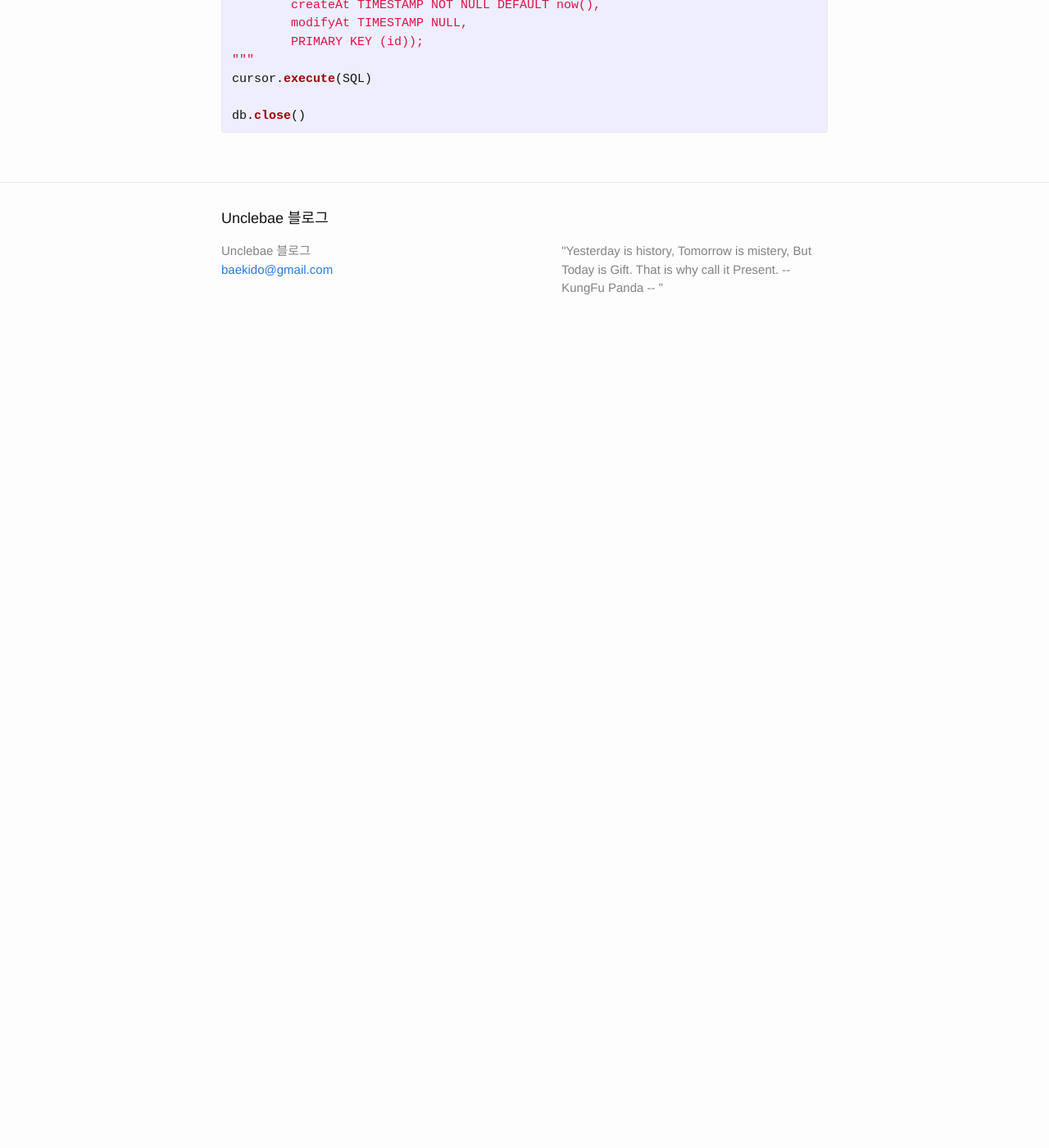
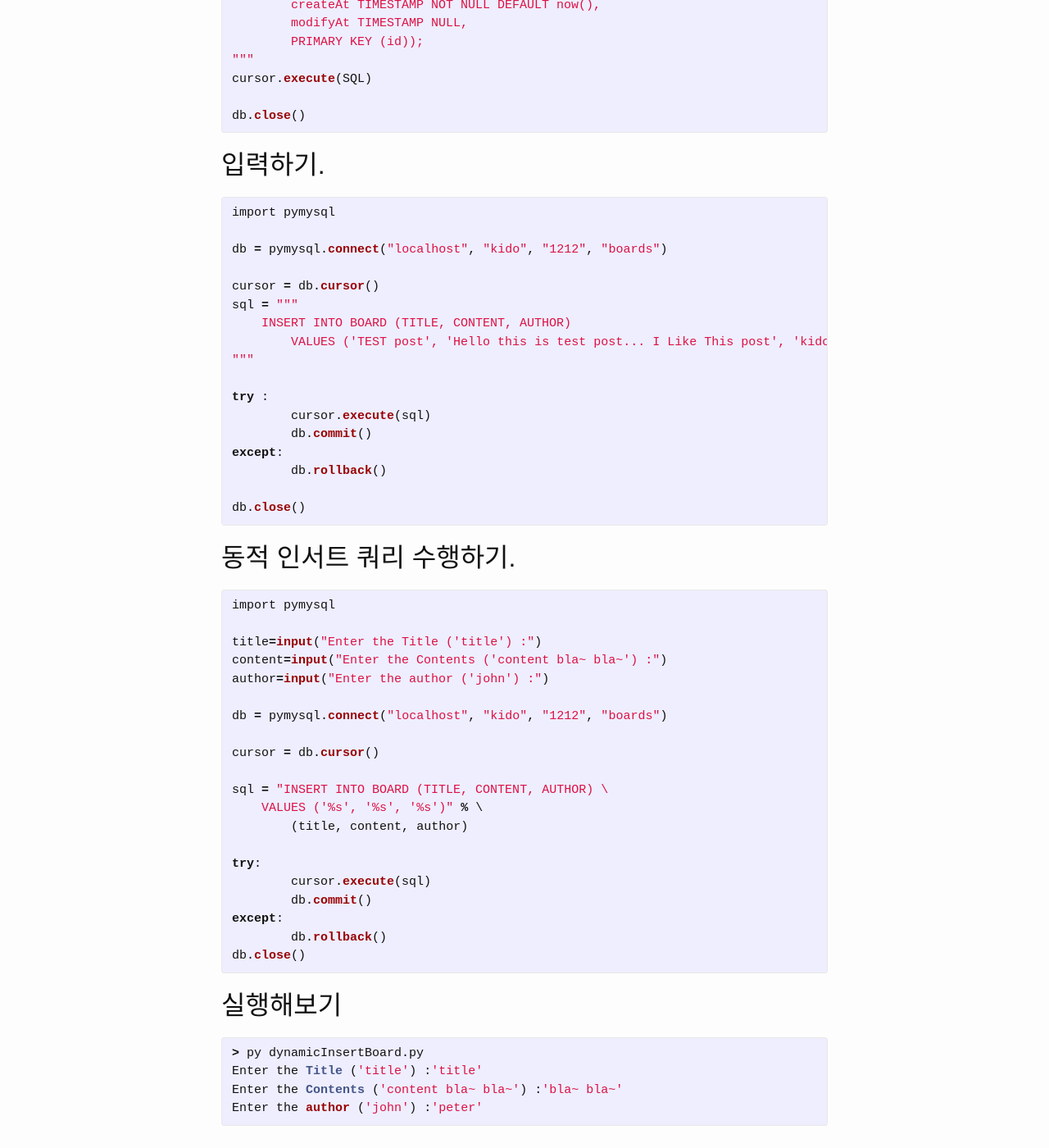
Before and after one commit to unclebae/blog, a Jekyll site: the page built from _posts/2016-07-22-Python-Database.markdown, in a window 1280 px wide and 1400 px high, scrolled down 1379 px. Shown: the whole window at 82% size. Built offline with Jekyll 4.4.1, drawn with Linux system fonts in a browser that asks for light colours; before the commit the page ends 1802 px from its top, so only the background shows below that.

```diff
--- a/_posts/2016-07-22-Python-Database.markdown
+++ b/_posts/2016-07-22-Python-Database.markdown
@@ -62,3 +62,60 @@
 db.close()
 
 {% endhighlight %}
+
+
+## 입력하기.
+{% highlight python %}
+
+import pymysql
+
+db = pymysql.connect("localhost", "kido", "1212", "boards")
+
+cursor = db.cursor()
+sql = """
+    INSERT INTO BOARD (TITLE, CONTENT, AUTHOR)
+	VALUES ('TEST post', 'Hello this is test post... I Like This post', 'kido')
+"""
+
+try :
+	cursor.execute(sql)
+	db.commit()
+except:
+	db.rollback()
+
+db.close()
+{% endhighlight %}
+
+## 동적 인서트 쿼리 수행하기.
+{% highlight python %}
+
+import pymysql
+
+title=input("Enter the Title ('title') :")
+content=input("Enter the Contents ('content bla~ bla~') :")
+author=input("Enter the author ('john') :")
+
+db = pymysql.connect("localhost", "kido", "1212", "boards")
+
+cursor = db.cursor()
+
+sql = "INSERT INTO BOARD (TITLE, CONTENT, AUTHOR) \
+    VALUES ('%s', '%s', '%s')" % \
+	(title, content, author)
+
+try:
+	cursor.execute(sql)
+	db.commit()
+except:
+	db.rollback()
+db.close()
+
+{% endhighlight %}
+
+## 실행해보기
+{% highlight python %}
+> py dynamicInsertBoard.py
+Enter the Title ('title') :'title'
+Enter the Contents ('content bla~ bla~') :'bla~ bla~'
+Enter the author ('john') :'peter'
+{% endhighlight %}
```
Also changed, not shown: 2 other files.
